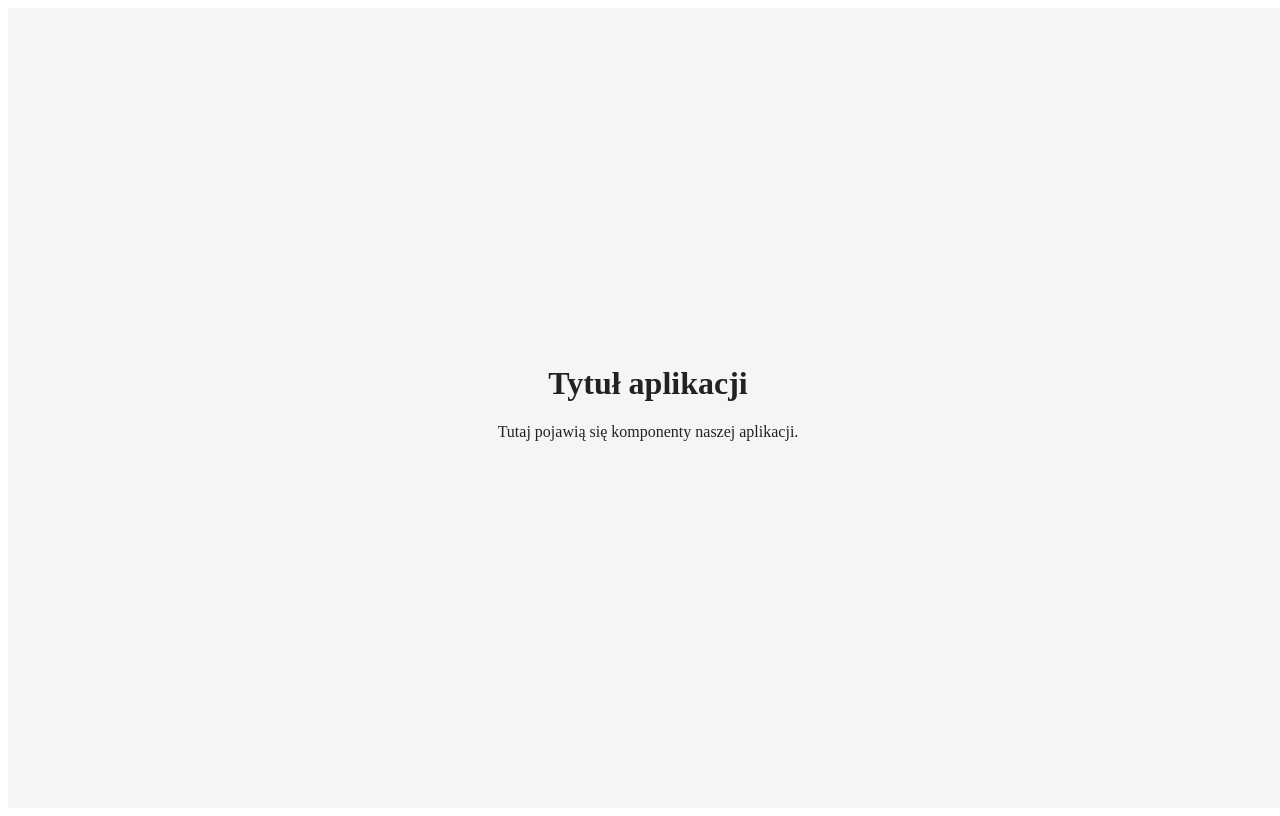
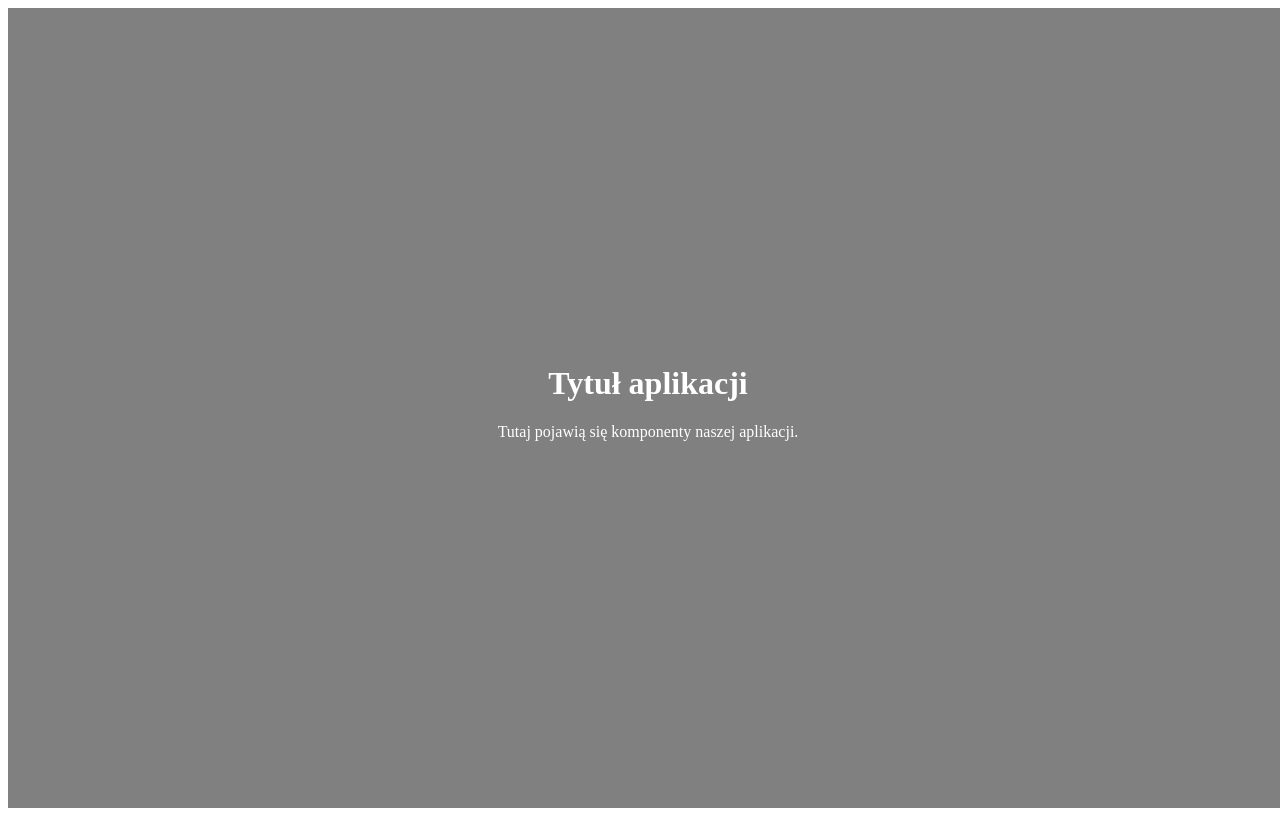
Before and after one commit to Basiakus/Webpack-Todo-App, a React app: page / in a window 1280 px wide. Built offline with nearby package versions, Linux system fonts and the light colour scheme.

Commit message:
npm webpack

```diff
--- a/src/containers/App.css
+++ b/src/containers/App.css
@@ -1,6 +1,6 @@
 .TodoApp {
-    background-color: #F5F5F5;
-    color: #222;
+    background-color: gray;
+    color: white;
     display: flex;
     flex-direction: column;
     flex-wrap: nowrap;
--- a/src/containers/App.js
+++ b/src/containers/App.js
@@ -41,7 +41,7 @@ class App extends React.Component {
             <div className={style.TodoApp}>
                 <Title title='Tytuł aplikacji' />
                     Tutaj pojawią się komponenty naszej aplikacji.
-                 <TodoList list={this.state.data} action={this.removeTodo.bind(this)}/>
+                <TodoList list={this.state.data} action={this.removeTodo.bind(this)}/>
             </div>
         );
     }
--- a/webpack.config.js
+++ b/webpack.config.js
@@ -3,6 +3,8 @@ var webpack = require('webpack');
 var HtmlWebpackPlugin = require('html-webpack-plugin');
 var UglifyJSPlugin = require('uglifyjs-webpack-plugin');
 var OptimizeJsPlugin = require('optimize-js-plugin');
+
+
 
 //webpack.config.js
 module.exports = {
@@ -44,3 +46,5 @@ module.exports = {
         ]
     }
 };
+var env = process.env.NODE_ENV;
+console.log('NODE_ENV:', env);
```
Also changed, not shown: package.json (+5 -2 lines), 2 other files (tests, documents, lock files or other folders).
